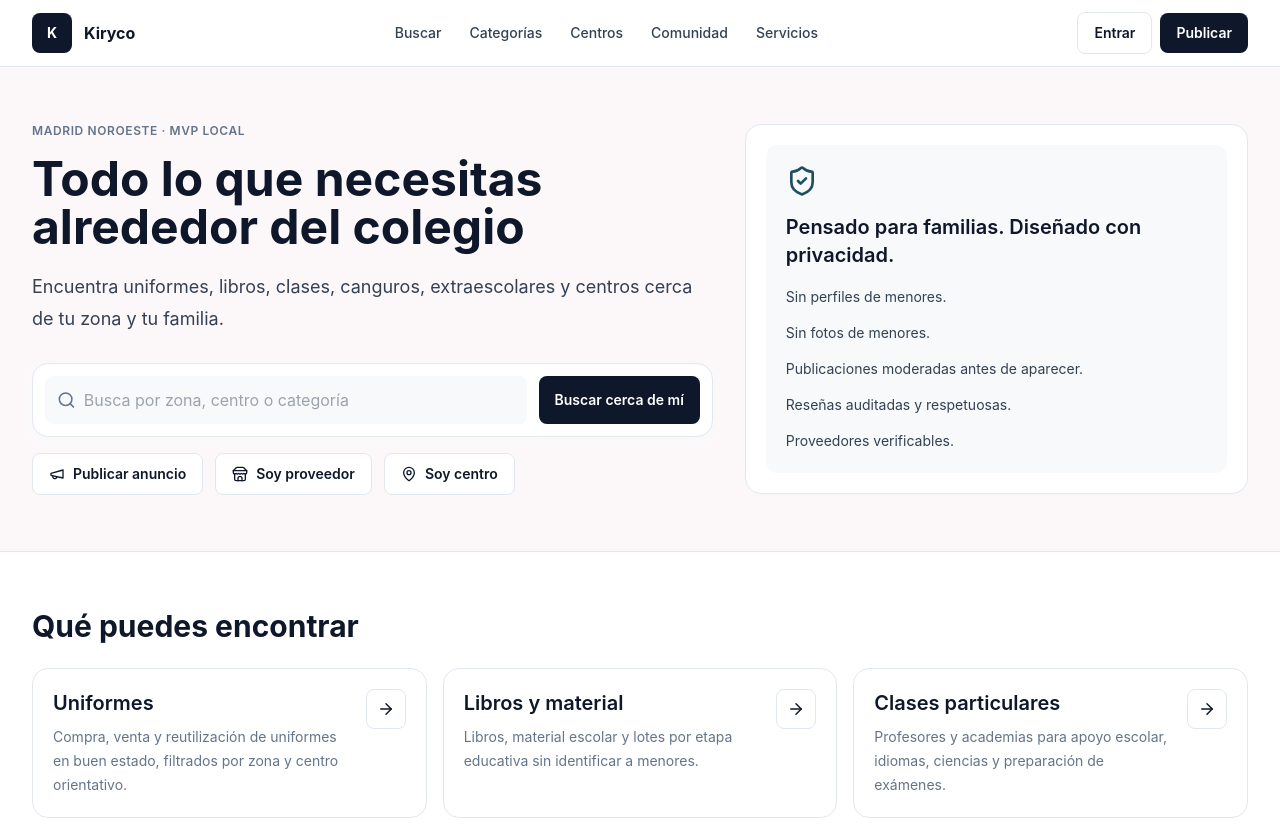
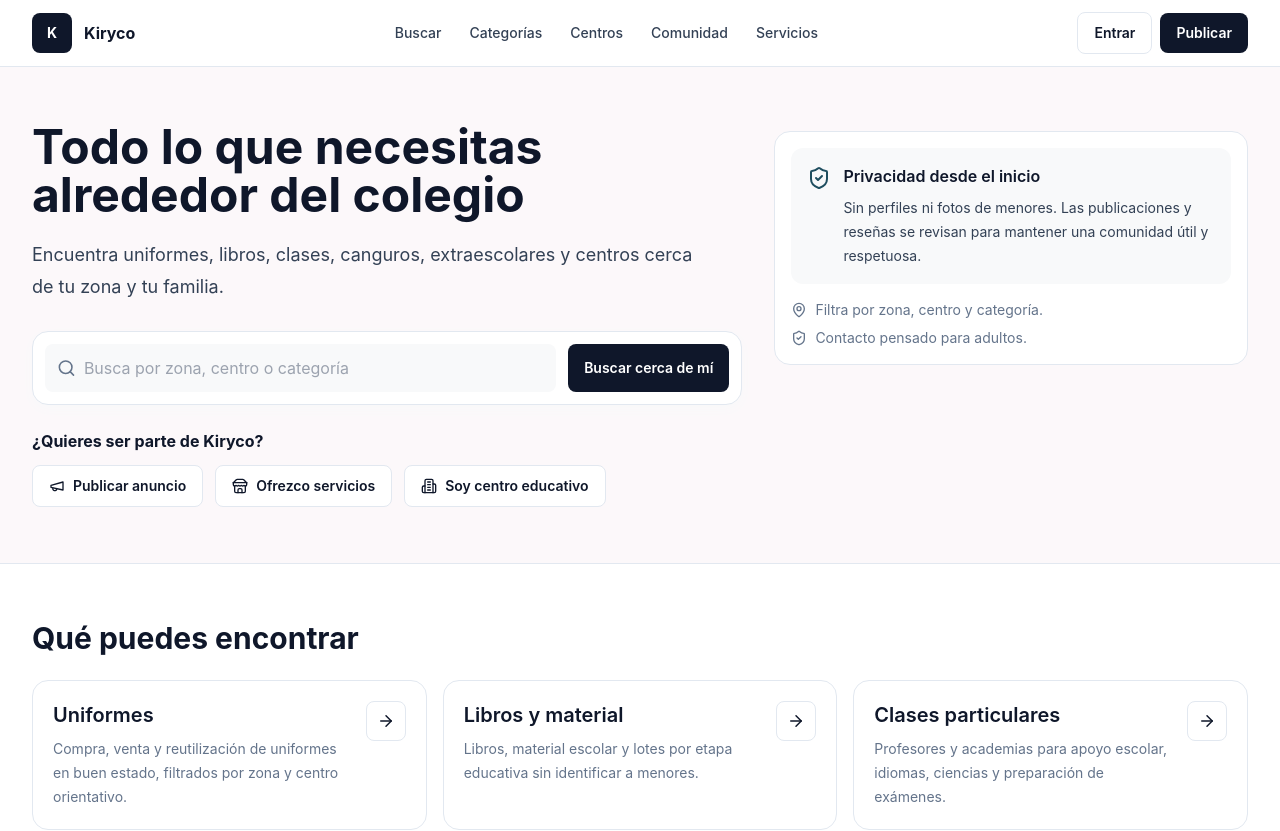
Before and after one commit to rdrgzjavier/kiryco, a Next.js app: page / in a window 1280 px wide. Shown: the top 831 px of the page. Built offline with nearby package versions, Linux system fonts and the light colour scheme.

Commit message:
Refine hero copy and privacy panel

```diff
--- a/src/components/SearchHero.tsx
+++ b/src/components/SearchHero.tsx
@@ -1,11 +1,10 @@
 import Link from "next/link";
-import { MapPin, Megaphone, Search, ShieldCheck, Store } from "lucide-react";
+import { Building2, MapPin, Megaphone, Search, ShieldCheck, Store } from "lucide-react";
 
 export default function SearchHero() {
   return (
-    <section className="grid gap-8 py-8 md:grid-cols-[1.15fr_0.85fr] md:items-center md:py-14">
+    <section className="grid gap-8 py-8 md:grid-cols-[1.2fr_0.8fr] md:items-start md:py-14">
       <div>
-        <p className="label mb-4">Madrid noroeste · MVP local</p>
         <h1 className="max-w-4xl text-4xl font-bold leading-tight text-ink sm:text-5xl">
           Todo lo que necesitas alrededor del colegio
         </h1>
@@ -20,25 +19,30 @@
           </div>
           <button className="btn-primary min-h-12" type="submit">Buscar cerca de mí</button>
         </form>
-        <div className="mt-4 flex flex-wrap gap-3">
-          <Link href="/publicar" className="btn-secondary"><Megaphone size={16} aria-hidden /> Publicar anuncio</Link>
-          <Link href="/proveedores" className="btn-secondary"><Store size={16} aria-hidden /> Soy proveedor</Link>
-          <Link href="/centros-educativos" className="btn-secondary"><MapPin size={16} aria-hidden /> Soy centro</Link>
+        <div className="mt-6">
+          <h2 className="text-base font-bold text-ink">¿Quieres ser parte de Kiryco?</h2>
+          <div className="mt-3 flex flex-wrap gap-3">
+            <Link href="/publicar" className="btn-secondary"><Megaphone size={16} aria-hidden /> Publicar anuncio</Link>
+            <Link href="/proveedores" className="btn-secondary"><Store size={16} aria-hidden /> Ofrezco servicios</Link>
+            <Link href="/centros-educativos" className="btn-secondary"><Building2 size={16} aria-hidden /> Soy centro educativo</Link>
+          </div>
         </div>
       </div>
-      <div className="rounded-2xl border border-line bg-panel p-5">
-        <div className="rounded-xl bg-soft p-5">
-          <ShieldCheck className="mb-4 text-petrol" size={32} aria-hidden />
-          <h2 className="text-xl font-semibold text-ink">Pensado para familias. Diseñado con privacidad.</h2>
-          <ul className="mt-4 grid gap-3 text-sm leading-6 text-slatecopy">
-            <li>Sin perfiles de menores.</li>
-            <li>Sin fotos de menores.</li>
-            <li>Publicaciones moderadas antes de aparecer.</li>
-            <li>Reseñas auditadas y respetuosas.</li>
-            <li>Proveedores verificables.</li>
-          </ul>
+      <aside className="rounded-2xl border border-line bg-panel p-4 md:mt-2">
+        <div className="flex gap-3 rounded-xl bg-soft p-4">
+          <ShieldCheck className="mt-0.5 shrink-0 text-petrol" size={24} aria-hidden />
+          <div>
+            <h2 className="text-base font-semibold text-ink">Privacidad desde el inicio</h2>
+            <p className="mt-2 text-sm leading-6 text-slatecopy">
+              Sin perfiles ni fotos de menores. Las publicaciones y reseñas se revisan para mantener una comunidad útil y respetuosa.
+            </p>
+          </div>
         </div>
-      </div>
+        <div className="mt-4 grid gap-2 text-sm text-muted">
+          <div className="flex items-center gap-2"><MapPin size={16} aria-hidden /> Filtra por zona, centro y categoría.</div>
+          <div className="flex items-center gap-2"><ShieldCheck size={16} aria-hidden /> Contacto pensado para adultos.</div>
+        </div>
+      </aside>
     </section>
   );
 }
```
